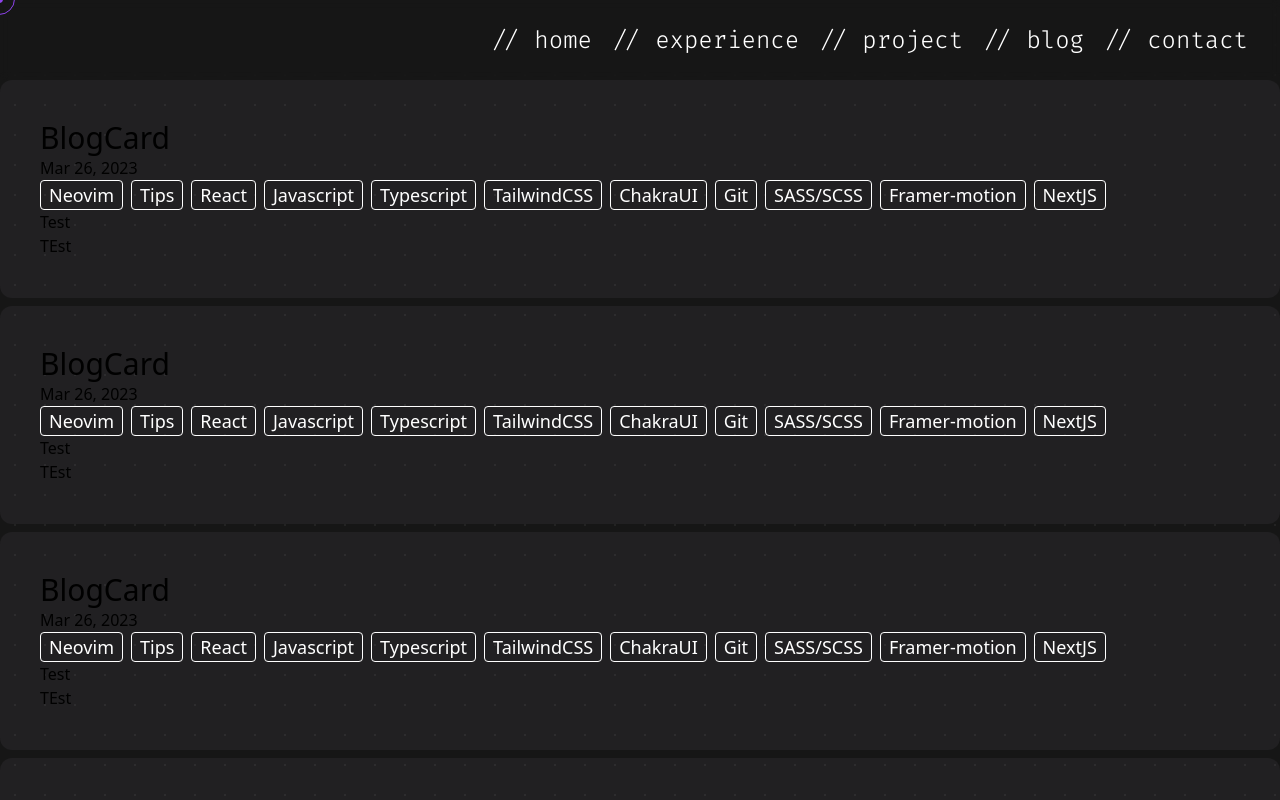
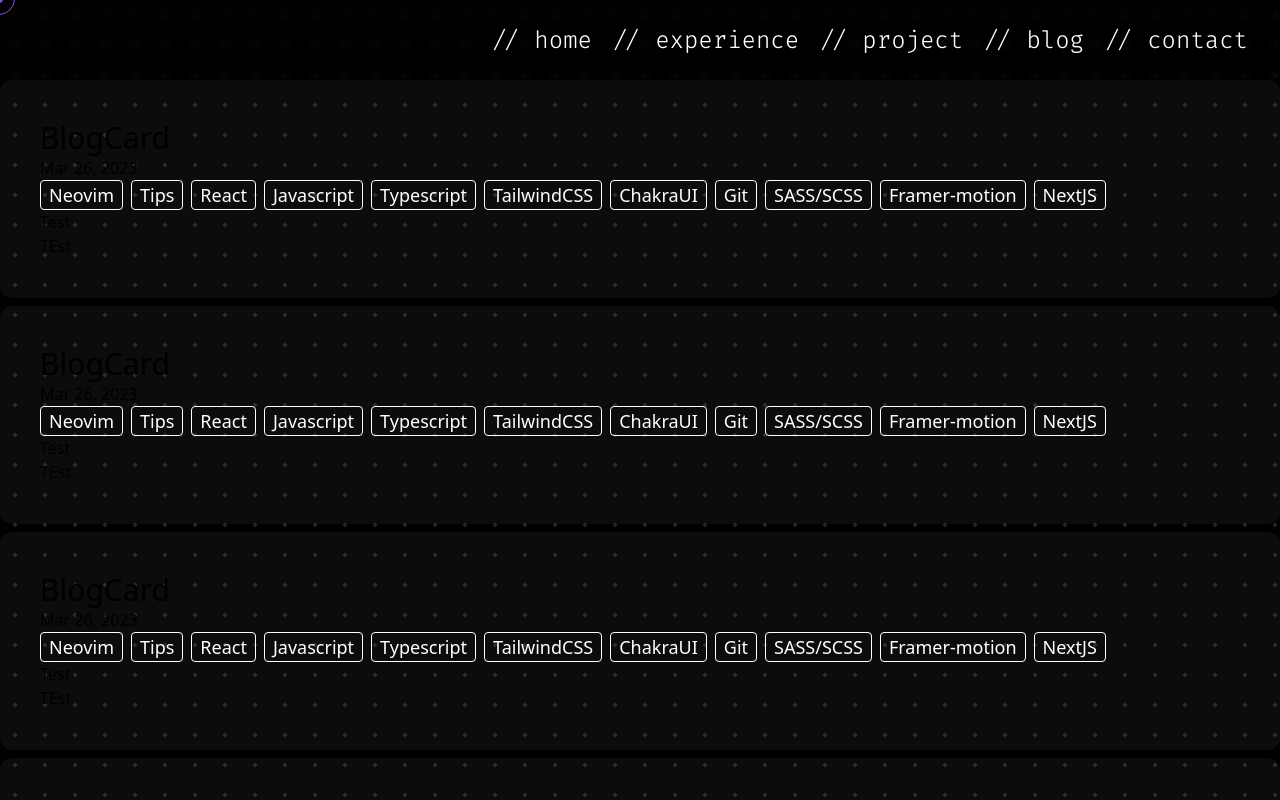
Before and after one commit to themuuln/final-portfolio, a Next.js app: page /blog in a window 1280 px wide. Shown: the top 800 px of the page. Built offline with nearby package versions, Linux system fonts and the light colour scheme; a web font is replaced by a local one.

Commit message:
background color adjusted

```diff
--- a/app/globals.css
+++ b/app/globals.css
@@ -82,9 +82,9 @@ body {
   overflow-x: hidden;
   scroll-behavior: smooth;
   backdrop-filter: blur(10px);
-  background-image: radial-gradient(#232323 1.5px, transparent 1px);
+  background-image: radial-gradient(#232323 1.6px, transparent 1px);
   background-size: 30px 30px;
-  background-color: #161616;
+  background-color: #000;
   background-repeat: repeat;
 }
 
```
